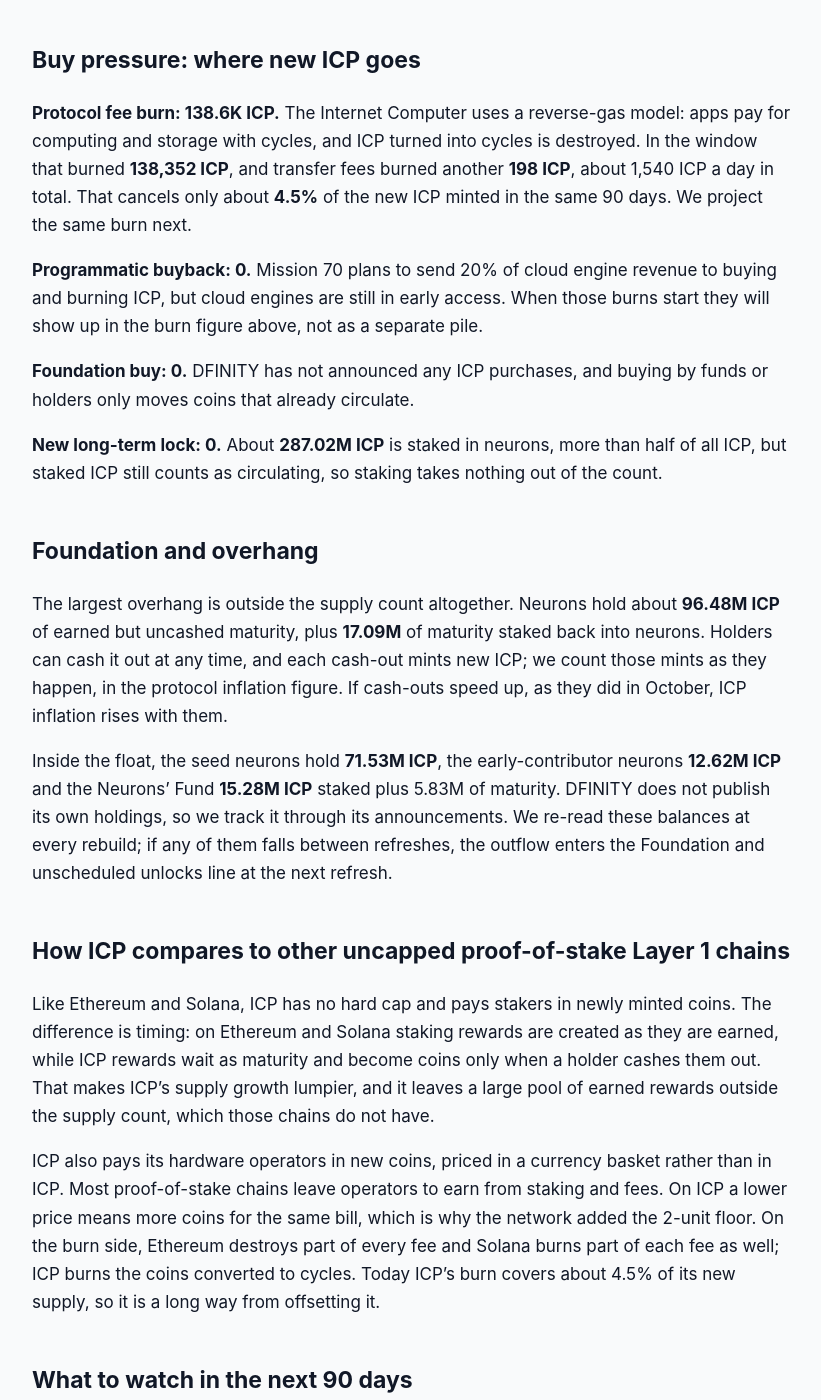
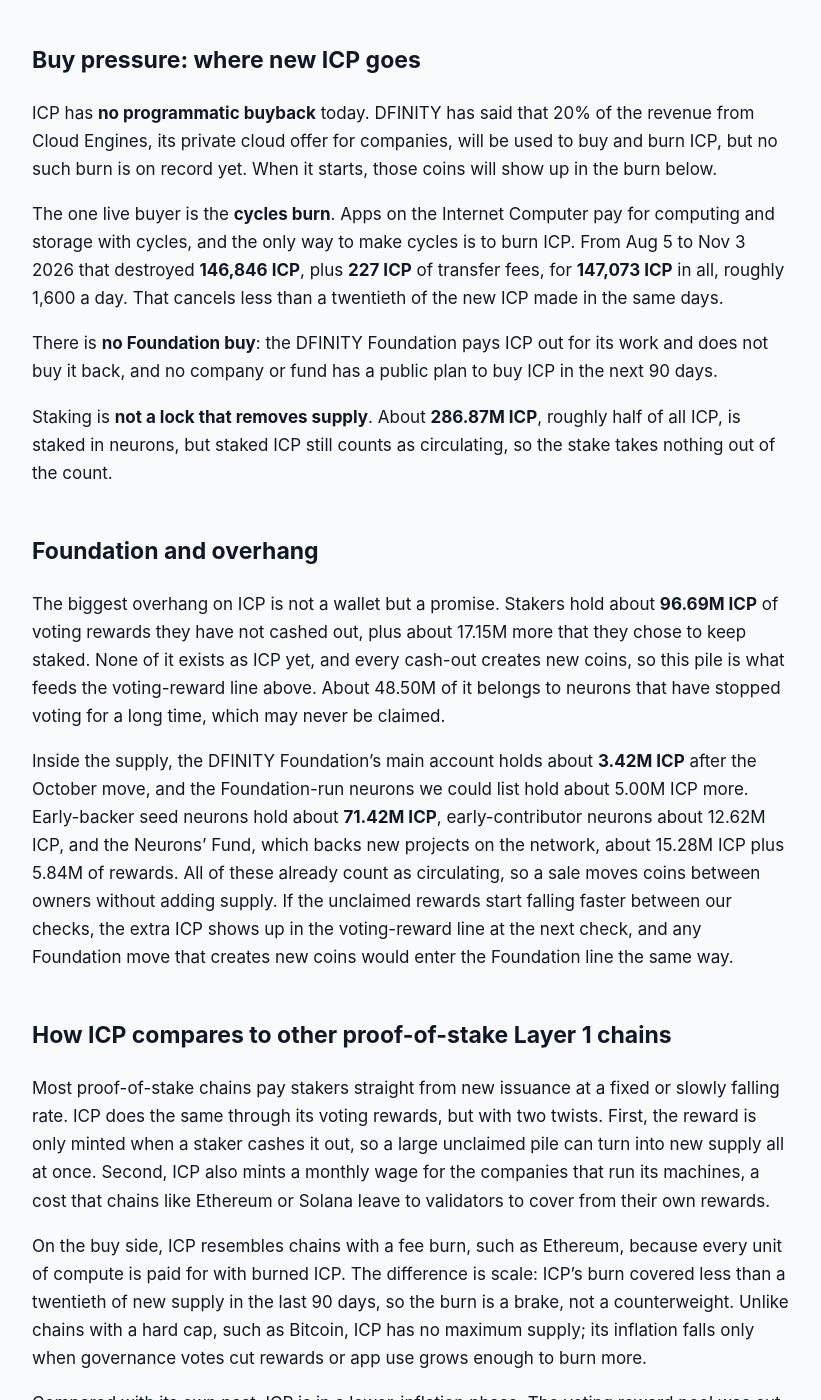
Before and after one commit to jeevansongmy-spec/mrnasdog-articles, a Jekyll site: the page built from crypto/icp-pressure-framework.md, in a window 1280 px wide and 1400 px high, scrolled down 1530 px. Shown: the whole window, without its empty margins (228-1049 px from the left). Built offline with Jekyll 4.4.1, drawn with Linux system fonts in a browser that asks for light colours; some of the changed text lies outside the part shown.

Commit message:
publish: crypto/icp-pressure-framework

```diff
--- a/crypto/icp-pressure-framework.md
+++ b/crypto/icp-pressure-framework.md
@@ -1,70 +1,74 @@
 ---
-title: "ICP Inflation Analysis · October 2026 · Supply growing · projected to keep growing"
-description: "ICP is inflationary: 3.08M new ICP for node operators and stakers against a 138.6K burn gives +0.53% in 90 days, about +0.59% next. No supply cap."
+title: "ICP Inflation Analysis · November 2026 · Supply growing · projected to keep growing"
+description: "ICP is inflationary: 3.05M new ICP for node operators and stakers against a 147.07K burn gives +0.52% in 90 days, about +0.59% next. No supply cap, no buyback."
 canonical_url: "https://mrnasdog.com/research/icp/inflation"
 tags: ["crypto", "icp", "internet-computer", "staking"]
 published: true
 ---
-# ICP Inflation Analysis · October 2026 · Supply growing · projected to keep growing
+# ICP Inflation Analysis · November 2026 · Supply growing · projected to keep growing
 
 *Originally published at [mrnasdog.com/research/icp/inflation](https://mrnasdog.com/research/icp/inflation).*
 
 <!-- main-page -->
 Looking for the buy-or-sell answer? It is on the ICP coin page, with demand and price drivers: [mrnasdog.com/research/icp](https://mrnasdog.com/research/icp)
-**ICP** supply is growing, and it should keep growing a little faster over the next quarter. Between Jul 26 and Oct 24 2026 the Internet Computer minted **3.08M ICP**: about half as monthly pay to the companies that run its nodes and half as staking rewards that holders cashed out. Apps burned **138.6K ICP** to pay for computing, so supply grew **+0.53%** in 90 days, and we expect about **+0.59%** next. ICP has no supply cap; its brake is the vote of the network's own governance system.
+ICP is inflationary: its supply grew **+0.52%** in the 90 days from Aug 5 to Nov 3 2026, and it is on course for about **+0.59%** in the next 90 days. The Internet Computer made **3.05M ICP** in that time, **1.54M** as monthly pay for node operators and **1.51M** as voting rewards that stakers cashed out, while apps burned **147.07K ICP** to make the cycles they run on. ICP has no supply cap, no vesting contract and no buyback, and other trackers show **+0.54%** for the same period.
 
 ## The verdict, in one paragraph
 
-On our ledger ICP supply rose **+0.53%** over the 90 days to Oct 24 2026, and we project **+0.59%** for the 90 days to Jan 22 2027. Other supply trackers show **+0.62%** for the same stretch, only **0.10 points** away, so the two readings agree and the page carries no warning chip. On-chain, the ICP ledger's total supply climbed from 555.20M to 558.15M ICP in the window, every new coin traced to a mint the protocol itself made. In one label: **inflationary by design, with a burn that is still small**.
+Over the 90 days to Nov 3 2026, ICP's supply grew a net **+0.52%**, from about 555.30M to **558.20M ICP**. Other supply trackers put the same period at **+0.54%**, a gap of only **0.02 points**, so the coin page carries no warning note. Looking ahead, the next 90 days should bring about **+0.59%**, a little more than the last 90, because the operators who were on half pay go back to full pay and the low ICP price means more coins per payment. The label that fits ICP today: **inflationary by design, with a burn that is still small**.
 
 ## Sell pressure: where new ICP comes from
 
-**Protocol inflation: 1.54M ICP.** ICP stakers lock coins in neurons and vote on proposals in the Network Nervous System. Their voting rewards arrive as maturity, not as coins, and the ledger mints new ICP only when a holder cashes that maturity out. In the window holders cashed out **1,540,339 ICP**, and about **809K** of it came in the last 30 days, when the price jumped. The reward pool now pays about **53K ICP** a day, down from about 87K before the Mission 70 cut in late April 2026, so the network credits less maturity than it did early in the year. We project the same 1.54M for the next 90 days.
+The first source is **voting rewards**. People who lock ICP in a neuron and vote on network decisions earn rewards every day, and the network creates the ICP only when the owner cashes those rewards out. From Aug 5 to Nov 3 2026, stakers cashed out **1,508,887 ICP**, and close to half of it, about **743,000 ICP**, came in the last 30 days, with three large holders alone taking about 160,000 ICP on Oct 4 2026. The reward pool now hands out about **53,166 ICP** a day, down from about 86,600 before the cut of Apr 21 2026.
 
-**Node provider rewards: 1.54M ICP.** Each month the network mints new ICP to pay the node operators, with the bill set in a basket of national currencies and converted at the 30-day ICP rate. A floor voted in on Jul 6 2026 means one ICP is never valued below 2 basket units, which caps how many coins a falling price can print. The three payments in the window were **541,884 ICP** on Aug 14, **525,110 ICP** on Sep 13 and **475,996 ICP** on Oct 14 2026. Some operators were paid half for three months after missing two incident drills; that penalty ends for most of them in November and for the rest in December. With today's price below the floor, the next three payments come to about **1.90M ICP**, which is why the forecast rises.
+ICP has **no vesting unlocks**. The coins given to early backers and the team at launch in May 2021 live in staked neurons on the same ledger, and those already count as circulating, so no locked batch is waiting to be added.
 
-**Vesting unlocks: 0.** ICP has no vesting calendar left. The genesis seed and early-contributor coins already sit on the ledger inside staked neurons and count as circulating, so when those neurons dissolve no new ICP appears.
+**Foundation and unscheduled unlocks add nothing**. Between Oct 8 and Oct 15 2026 the DFINITY Foundation moved **2.50M ICP** out of 50 of its dissolved neurons into its main account, and it paid out about **1.27M ICP** from that account over the 90 days. Those coins were already part of the supply, so none of it is new ICP.
 
-**Foundation and unscheduled unlocks: 0.** DFINITY, the seed and early-contributor neurons and the Neurons' Fund all hold coins that are already counted as circulating, so their moves add nothing new. The one real reserve is unminted staking rewards, covered in the overhang section below.
+There is **no bankruptcy estate** or court-held pile of ICP. About 44.00M ICP sits in dissolved neurons that owners have not withdrawn yet, but that ICP already counts as circulating too.
 
-**Long-term locked or bankruptcy: 0.** No bankruptcy estate, court order or hack recovery holds ICP waiting to be released.
+The second real source is **node provider rewards**. The companies that run the Internet Computer's machines are paid in newly made ICP once a month: **541,884 ICP** on Aug 14, **525,110 ICP** on Sep 13 and **475,996 ICP** on Oct 14 2026, **1.54M ICP** in all. The bill is set in a basket of world currencies, and since July 2026 ICP is valued at no less than 2.0 of that basket when the bill is paid, so a falling price cannot blow up the mint without limit. ICP trades below that level today, so the floor decides the next payments. A three-month half-pay penalty for operators who did not answer two emergency tests ends for 16 operators with the Nov 13 2026 payment and for 5 more with the Dec 14 2026 payment. Together that points to about **1.91M ICP** of node pay in the next 90 days.
 
 ## Buy pressure: where new ICP goes
 
-**Protocol fee burn: 138.6K ICP.** The Internet Computer uses a reverse-gas model: apps pay for computing and storage with cycles, and ICP turned into cycles is destroyed. In the window that burned **138,352 ICP**, and transfer fees burned another **198 ICP**, about 1,540 ICP a day in total. That cancels only about **4.5%** of the new ICP minted in the same 90 days. We project the same burn next.
+ICP has **no programmatic buyback** today. DFINITY has said that 20% of the revenue from Cloud Engines, its private cloud offer for companies, will be used to buy and burn ICP, but no such burn is on record yet. When it starts, those coins will show up in the burn below.
 
-**Programmatic buyback: 0.** Mission 70 plans to send 20% of cloud engine revenue to buying and burning ICP, but cloud engines are still in early access. When those burns start they will show up in the burn figure above, not as a separate pile.
+The one live buyer is the **cycles burn**. Apps on the Internet Computer pay for computing and storage with cycles, and the only way to make cycles is to burn ICP. From Aug 5 to Nov 3 2026 that destroyed **146,846 ICP**, plus **227 ICP** of transfer fees, for **147,073 ICP** in all, roughly 1,600 a day. That cancels less than a twentieth of the new ICP made in the same days.
 
-**Foundation buy: 0.** DFINITY has not announced any ICP purchases, and buying by funds or holders only moves coins that already circulate.
+There is **no Foundation buy**: the DFINITY Foundation pays ICP out for its work and does not buy it back, and no company or fund has a public plan to buy ICP in the next 90 days.
 
-**New long-term lock: 0.** About **287.02M ICP** is staked in neurons, more than half of all ICP, but staked ICP still counts as circulating, so staking takes nothing out of the count.
+Staking is **not a lock that removes supply**. About **286.87M ICP**, roughly half of all ICP, is staked in neurons, but staked ICP still counts as circulating, so the stake takes nothing out of the count.
 
 ## Foundation and overhang
 
-The largest overhang is outside the supply count altogether. Neurons hold about **96.48M ICP** of earned but uncashed maturity, plus **17.09M** of maturity staked back into neurons. Holders can cash it out at any time, and each cash-out mints new ICP; we count those mints as they happen, in the protocol inflation figure. If cash-outs speed up, as they did in October, ICP inflation rises with them.
+The biggest overhang on ICP is not a wallet but a promise. Stakers hold about **96.69M ICP** of voting rewards they have not cashed out, plus about 17.15M more that they chose to keep staked. None of it exists as ICP yet, and every cash-out creates new coins, so this pile is what feeds the voting-reward line above. About 48.50M of it belongs to neurons that have stopped voting for a long time, which may never be claimed.
 
-Inside the float, the seed neurons hold **71.53M ICP**, the early-contributor neurons **12.62M ICP** and the Neurons' Fund **15.28M ICP** staked plus 5.83M of maturity. DFINITY does not publish its own holdings, so we track it through its announcements. We re-read these balances at every rebuild; if any of them falls between refreshes, the outflow enters the Foundation and unscheduled unlocks line at the next refresh.
+Inside the supply, the DFINITY Foundation's main account holds about **3.42M ICP** after the October move, and the Foundation-run neurons we could list hold about 5.00M ICP more. Early-backer seed neurons hold about **71.42M ICP**, early-contributor neurons about 12.62M ICP, and the Neurons' Fund, which backs new projects on the network, about 15.28M ICP plus 5.84M of rewards. All of these already count as circulating, so a sale moves coins between owners without adding supply. If the unclaimed rewards start falling faster between our checks, the extra ICP shows up in the voting-reward line at the next check, and any Foundation move that creates new coins would enter the Foundation line the same way.
 
-## How ICP compares to other uncapped proof-of-stake Layer 1 chains
+## How ICP compares to other proof-of-stake Layer 1 chains
 
-Like Ethereum and Solana, ICP has no hard cap and pays stakers in newly minted coins. The difference is timing: on Ethereum and Solana staking rewards are created as they are earned, while ICP rewards wait as maturity and become coins only when a holder cashes them out. That makes ICP's supply growth lumpier, and it leaves a large pool of earned rewards outside the supply count, which those chains do not have.
+Most proof-of-stake chains pay stakers straight from new issuance at a fixed or slowly falling rate. ICP does the same through its voting rewards, but with two twists. First, the reward is only minted when a staker cashes it out, so a large unclaimed pile can turn into new supply all at once. Second, ICP also mints a monthly wage for the companies that run its machines, a cost that chains like Ethereum or Solana leave to validators to cover from their own rewards.
 
-ICP also pays its hardware operators in new coins, priced in a currency basket rather than in ICP. Most proof-of-stake chains leave operators to earn from staking and fees. On ICP a lower price means more coins for the same bill, which is why the network added the 2-unit floor. On the burn side, Ethereum destroys part of every fee and Solana burns part of each fee as well; ICP burns the coins converted to cycles. Today ICP's burn covers about 4.5% of its new supply, so it is a long way from offsetting it.
+On the buy side, ICP resembles chains with a fee burn, such as Ethereum, because every unit of compute is paid for with burned ICP. The difference is scale: ICP's burn covered less than a twentieth of new supply in the last 90 days, so the burn is a brake, not a counterweight. Unlike chains with a hard cap, such as Bitcoin, ICP has no maximum supply; its inflation falls only when governance votes cut rewards or app use grows enough to burn more.
+
+Compared with its own past, ICP is in a lower-inflation phase. The voting reward pool was cut by about a third on Apr 21 2026, node pay was cut and given a price floor in April and July 2026, and the 90-day supply growth now sits near half a percent.
 
 ## What to watch in the next 90 days
 
-**Nov 13 2026:** the next node provider payment, about 616K ICP at today's price, the first one with full pay restored for most of the penalised operators.
+**Nov 13 2026:** the next node provider payment, about 620,000 ICP at today's price, the first at full pay for the 16 operators whose penalty ends.
 
-**Dec 14 2026 and Jan 12 2027:** two more node provider payments of about 640K ICP each. If ICP trades above the 2-unit floor, each one shrinks.
+**Dec 14 2026 and Jan 12 2027:** the two following payments, about 645,000 ICP each, with 5 more operators back to full pay. A price above the floor would shrink each payment.
 
-**Staking reward cash-outs:** holders cashed out about 809K ICP in the last 30 days alone. If that pace holds, the next 90 days will mint more than our 1.54M estimate.
+**Voting-reward cash-outs:** the last 30 days brought about 743,000 ICP, twice the pace of the earlier months. If that pace holds, supply growth will run above our **+0.59%** estimate.
 
-**Cloud engine burns:** the 20% revenue buy-and-burn is the main thing that could lift the burn above about 1,540 ICP a day. We will count it the day the burns appear on-chain.
+**Cloud Engines burn:** the first on-chain burn from the 20% revenue plan would be the first new buyer of ICP beyond the cycles burn.
+
+**DFINITY Foundation account:** its main account ended the 90 days about 1.23M ICP fuller than it began, after the October move; how fast that is paid out matters for selling, though not for supply.
 
 ## Summary
 
-ICP is mildly inflationary: the Internet Computer minted **3.08M ICP** in the 90 days to Oct 24 2026 for node operators and stakers, burned **138.6K ICP** for computing, and grew supply **+0.53%**, with about **+0.59%** expected next as node pay penalties end. The Mission 70 cuts of 2026 slowed the printing, but they did not stop it. The key risk is the **96.48M ICP** of uncashed staking rewards that can be minted at any time. Nothing caps ICP supply except future votes of its governance system.
+ICP's supply grew **+0.52%** in the 90 days to Nov 3 2026 and should grow about **+0.59%** in the next 90 days. New ICP comes from two places, voting rewards that stakers cash out (**1.51M ICP**) and monthly pay for node operators (**1.54M ICP**), while the cycles burn took back only **147.07K ICP**. The main risk is the **96.69M ICP** of unclaimed rewards, which become new coins whenever stakers cash them out. ICP has no supply cap, so lower inflation depends on future reward cuts and on apps burning much more ICP for cycles.
 
 ---
 
-*MrNasDog Pressure Framework analysis of ICP, Metric 1 — Inflation. Data + explanation only. Not financial advice. Checked Oct 24 2026.*
+*MrNasDog Pressure Framework analysis of ICP, Metric 1 — Inflation. Data + explanation only. Not financial advice. Checked Nov 3 2026.*
```
